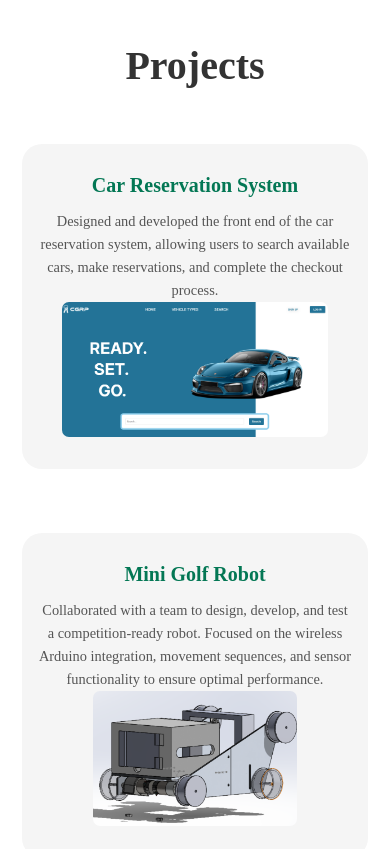
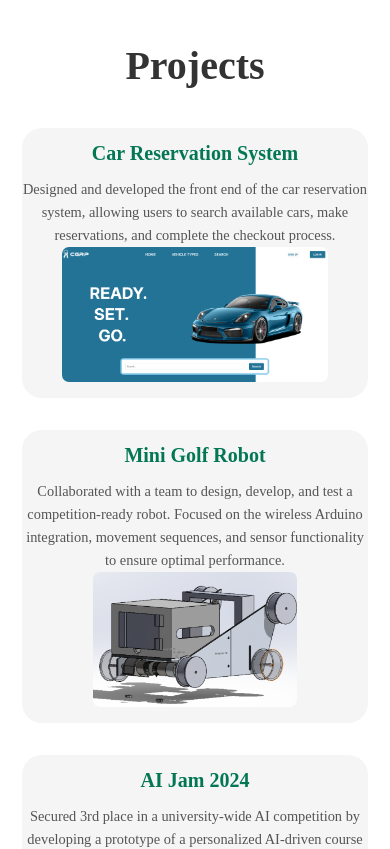
Before and after one commit to AlbertoRubalcava/AlbertoRubalcava.github.io, a React (Create React App) app: page / in a window 390 px wide. Shown: the part 1640-2489 px from the top of the page. Built offline with nearby package versions, Linux system fonts and the light colour scheme; a web font is replaced by a local one.

Commit message:
styling fix

```diff
--- a/src/Projects.css
+++ b/src/Projects.css
@@ -43,7 +43,7 @@
   border-radius: 20px;
   overflow: hidden;
   padding: 1.5rem;
-
+  box-sizing: border-box;
 }
 
 .project-card-wrapper {
@@ -125,6 +125,10 @@
 
   .project-card {
     padding: 1rem;
+    width: 100%;
+    box-sizing: border-box;
+    padding:0;
+    margin:0;
   }
 
   .project-text h3 {
@@ -143,12 +147,22 @@
     justify-items: center;
     padding:1rem;
     width:100%;
+    padding:0;
+    margin:0;
   }
 
   .project-card-link {
     justify-items: center;
     padding:1rem;
     width:100%;
+    padding:0;
+    margin:0;
+  }
+
+  .projects-container {
+    align-items: center;
+    margin: 0;
+    padding: 0;
   }
 
 }
```
